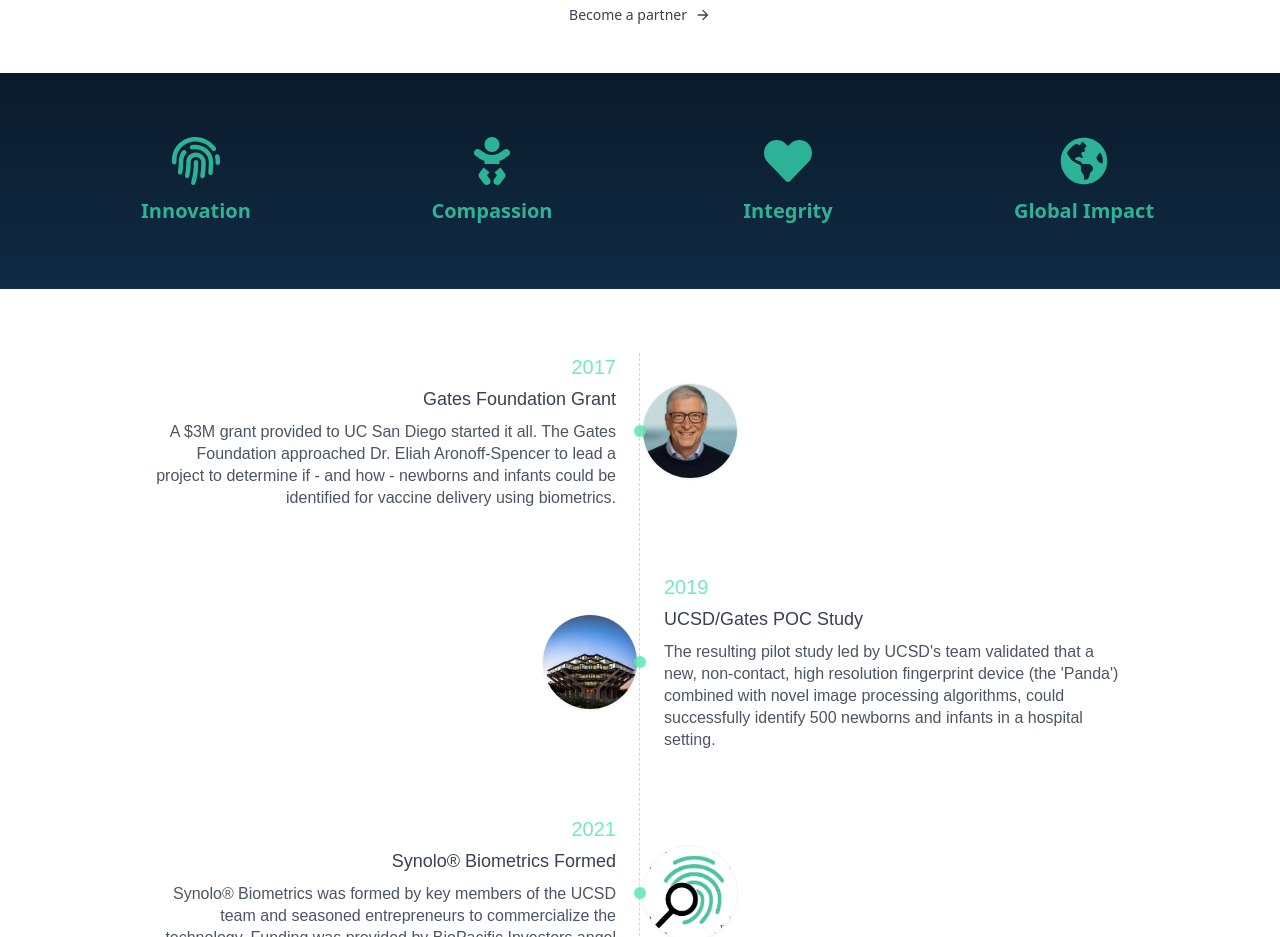
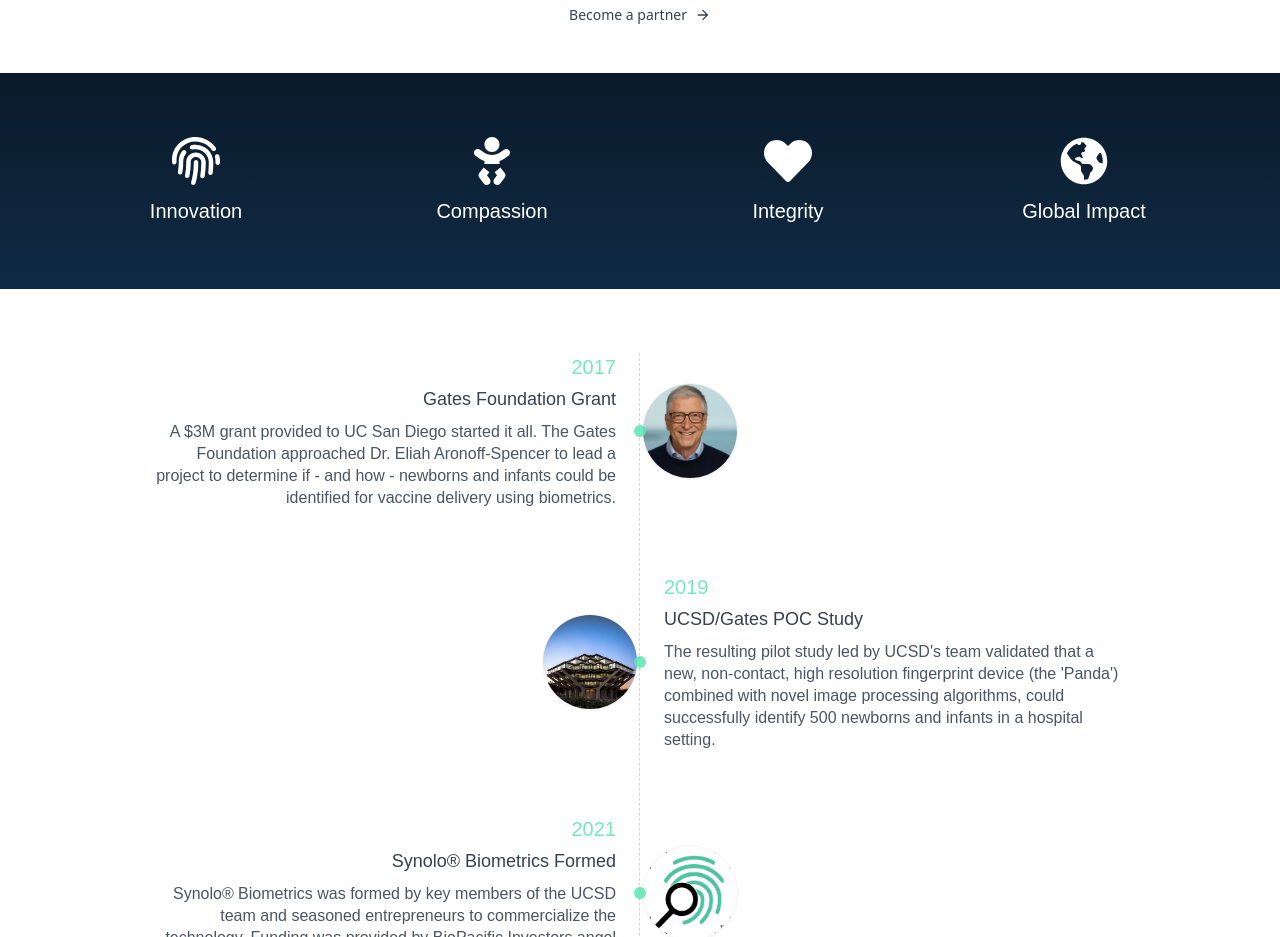
Before and after one commit to danielbarcheta/synolobiometrics, a React (Vite) app: page /#/about in a window 1280 px wide. Shown: the part 880-1817 px from the top of the page. Built offline with nearby package versions, Linux system fonts and the light colour scheme.

Commit message:
few adjusts

```diff
--- a/src/components/MissionAndValues.jsx
+++ b/src/components/MissionAndValues.jsx
@@ -1,40 +1,52 @@
 import { FaFingerprint, FaBaby, FaHeart, FaGlobeAmericas } from "react-icons/fa";
 import { motion } from "framer-motion";
 
-const brandColor = "#33cfabd5";
+const brandColor = "#ffffff";
+
+const itemVariants = {
+  hidden: { opacity: 0, y: 30 },
+  visible: (i) => ({
+    opacity: 1,
+    y: 0,
+    transition: {
+      delay: i * 0.2,
+      duration: 0.6,
+      ease: "easeOut",
+    },
+  }),
+};
 
 export default function MissionAndValues() {
+  const items = [
+    { icon: FaFingerprint, label: "Innovation" },
+    { icon: FaBaby, label: "Compassion" },
+    { icon: FaHeart, label: "Integrity" },
+    { icon: FaGlobeAmericas, label: "Global Impact" },
+  ];
+
   return (
     <section className="w-full px-6 py-16 text-gray-300 bg-gradient-to-b from-[#0a1a2a] to-[#102b45]">
       <div className="max-w-6xl mx-auto text-center">
         <div className="grid grid-cols-1 sm:grid-cols-2 lg:grid-cols-4 gap-8">
-          <div className="text-center">
-            <FaFingerprint className="text-5xl mx-auto mb-3" style={{ color: brandColor }} />
-            <h3 className="text-xl font-semibold" style={{ color: brandColor }}>
-              Innovation
-            </h3>
-          </div>
-
-          <div className="text-center">
-            <FaBaby className="text-5xl mx-auto mb-3" style={{ color: brandColor }} />
-            <h3 className="text-xl font-semibold" style={{ color: brandColor }}>
-              Compassion
-            </h3>
-          </div>
-
-          <div className="text-center">
-            <FaHeart className="text-5xl mx-auto mb-3" style={{ color: brandColor }} />
-            <h3 className="text-xl font-semibold" style={{ color: brandColor }}>
-              Integrity
-            </h3>
-          </div>
-
-          <div className="text-center">
-            <FaGlobeAmericas className="text-5xl mx-auto mb-3" style={{ color: brandColor }} />
-            <h3 className="text-xl font-semibold" style={{ color: brandColor }}>
-              Global Impact
-            </h3>
-          </div>
+          {items.map(({ icon: Icon, label }, index) => (
+            <motion.div
+              key={label}
+              className="text-center"
+              custom={index}
+              initial="hidden"
+              whileInView="visible"
+              viewport={{ once: true, amount: 0.3 }}
+              variants={itemVariants}
+            >
+              <Icon className="text-5xl mx-auto mb-3" style={{ color: brandColor }} />
+              <h3
+                className="text-xl"
+                style={{ color: brandColor, fontFamily: "Kanit, sans-serif", fontWeight: 300 }}
+              >
+                {label}
+              </h3>
+            </motion.div>
+          ))}
         </div>
       </div>
     </section>
--- a/src/components/NatureHighlight.jsx
+++ b/src/components/NatureHighlight.jsx
@@ -28,7 +28,7 @@
   },
 ];
 
-const COLORS = ["#5ce6b1db", "#d3f0e9"];
+const COLORS = ["#33cfabd5", "#d3f0e9"];
 
 const NatureHighlight = () => {
   return (
@@ -47,7 +47,7 @@
         />
         <h2 className="text-3xl md:text-4xl font-semibold mb-4 text-gray-800">
           Featured in{" "}
-          <span style={{ color: "#5ce6b1db" }}>Nature Scientific Reports</span>
+          <span style={{ color: "#33cfabd5" }}>Nature Scientific Reports</span>
         </h2>
         <p className="text-base text-gray-600 max-w-3xl mx-auto mb-6">
           Our Synolo® Neo technology was highlighted in a publication by the scientific journal <strong>Nature</strong>, reinforcing its effectiveness in biometric identification of newborns during vaccination and hospital care.
@@ -56,7 +56,7 @@
           href="https://www.nature.com/articles/s41598-022-25986-6"
           target="_blank"
           rel="noopener noreferrer"
-          className="inline-block bg-[#5ce6b1db] text-white px-6 py-3 rounded-md font-medium hover:brightness-90 transition duration-300"
+          className="inline-block bg-[#33cfabd5] text-white px-6 py-3 rounded-md font-medium hover:brightness-90 transition duration-300"
         >
           View Publication
         </a>
@@ -71,13 +71,13 @@
       >
         <div className="text-center">
           <h3 className="mb-3 font-semibold text-gray-800">Total Subjects</h3>
-          <p className="text-7xl font-bold" style={{ color: "#5ce6b1db" }}>
+          <p className="text-7xl font-bold" style={{ color: "#33cfabd5" }}>
             494
           </p>
         </div>
         <div className="text-center">
           <h3 className="mb-3 font-semibold text-gray-800">Newborns Enrolled</h3>
-          <p className="text-7xl font-bold" style={{ color: "#5ce6b1db" }}>
+          <p className="text-7xl font-bold" style={{ color: "#33cfabd5" }}>
             297
           </p>
         </div>
@@ -103,6 +103,11 @@
                       ? `${(percent * 100).toFixed(0)}%`
                       : null
                   }
+                  labelStyle={{
+                    fontWeight: "bold",
+                    fontSize: "18px",
+                    fill: "#333",
+                  }}
                 >
                   {data.map((entry, index) => (
                     <Cell
--- a/src/components/PartnersShowcase.jsx
+++ b/src/components/PartnersShowcase.jsx
@@ -1,4 +1,5 @@
 import { MdArrowForward } from "react-icons/md";
+import { motion } from "framer-motion";
 
 import scroll1 from "../assets/partner1.png";
 import scroll2 from "../assets/partner2.png";
@@ -7,26 +8,11 @@
 import scroll5 from "../assets/partner5.png";
 
 const partners = [
-  {
-    name: "Partner 1",
-    logo: scroll1,
-  },
-  {
-    name: "Partner 2",
-    logo: scroll2,
-  },
-  {
-    name: "Partner 3",
-    logo: scroll3,
-  },
-  {
-    name: "Partner 4",
-    logo: scroll4,
-  },
-  {
-    name: "Partner 5",
-    logo: scroll5,
-  },
+  { name: "Partner 1", logo: scroll1 },
+  { name: "Partner 2", logo: scroll2 },
+  { name: "Partner 3", logo: scroll3 },
+  { name: "Partner 4", logo: scroll4 },
+  { name: "Partner 5", logo: scroll5 },
 ];
 
 export default function PartnersShowcase() {
@@ -42,8 +28,12 @@
 
         <div className="grid grid-cols-1 sm:grid-cols-2 md:grid-cols-3 gap-0.5">
           {partners.map((partner, idx) => (
-            <div
+            <motion.div
               key={idx}
+              initial={{ opacity: 0, y: 30 }}
+              whileInView={{ opacity: 1, y: 0 }}
+              transition={{ duration: 0.6, delay: idx * 0.15 }}
+              viewport={{ once: true }}
               className="flex items-center justify-center h-[80px]"
             >
               <img
@@ -51,11 +41,17 @@
                 alt={partner.name}
                 className="max-h-[40px] max-w-full object-contain"
               />
-            </div>
+            </motion.div>
           ))}
         </div>
 
-        <div className="flex justify-center mt-8">
+        <motion.div
+          className="flex justify-center mt-8"
+          initial={{ opacity: 0, y: 20 }}
+          whileInView={{ opacity: 1, y: 0 }}
+          transition={{ duration: 0.6, delay: 0.6 }}
+          viewport={{ once: true }}
+        >
           <a
             href="/contact"
             className="inline-flex items-center gap-2 text-sm font-medium text-gray-700 px-4 py-2 rounded-full transition-colors hover:text-[#33cfab]"
@@ -63,7 +59,7 @@
           >
             Become a partner <MdArrowForward className="text-base" />
           </a>
-        </div>
+        </motion.div>
       </div>
     </section>
   );
```
